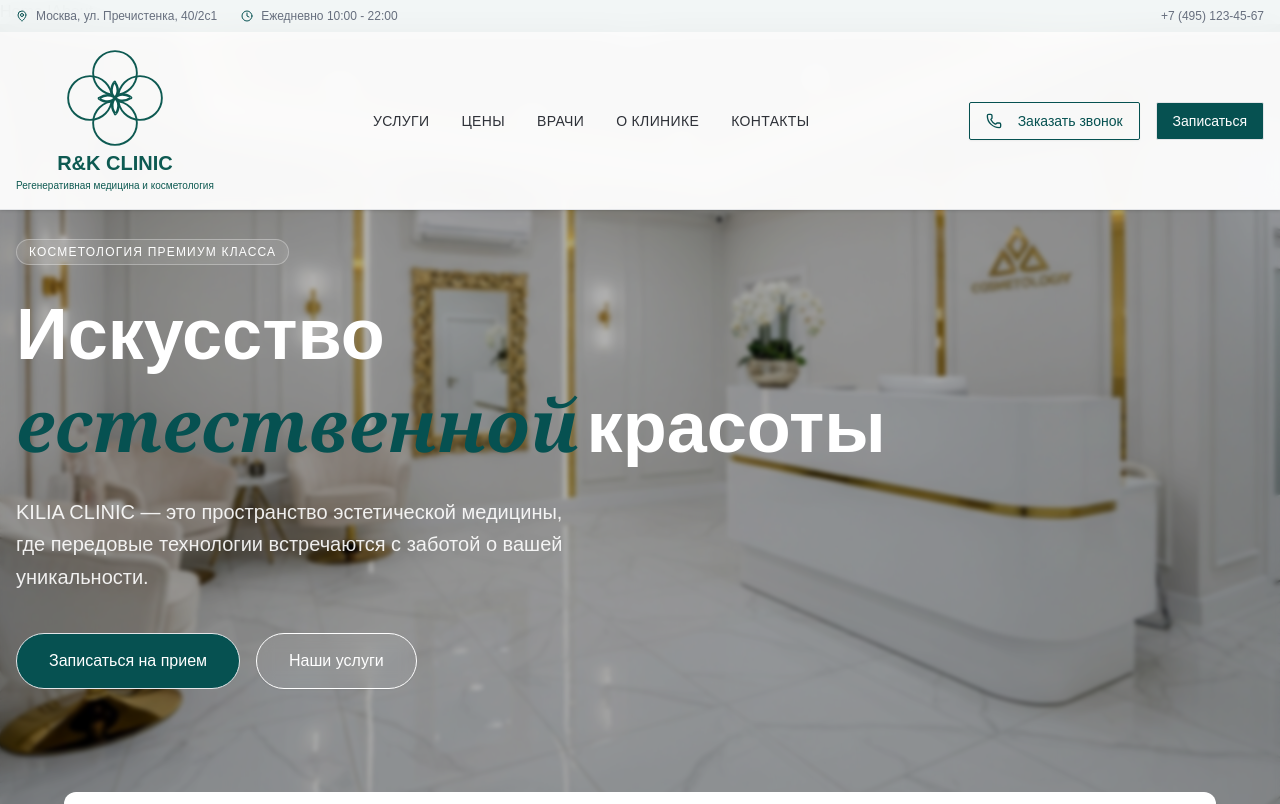
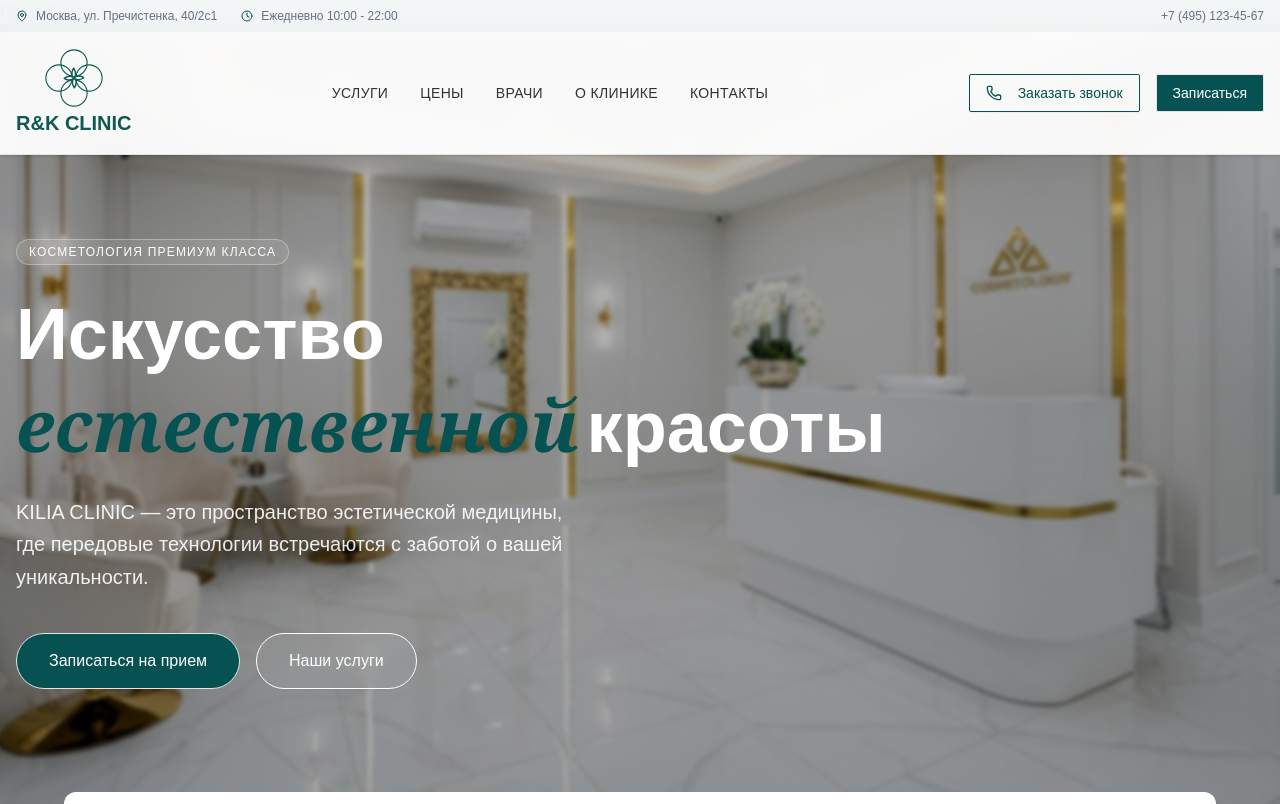
Before and after one commit to imamovv/rnk-clinic, a React (Vite) app: page / in a window 1280 px wide. Shown: the top 804 px of the page. Built offline with nearby package versions, Linux system fonts and the light colour scheme.

Commit message:
logo small

```diff
--- a/src/components/logo.css
+++ b/src/components/logo.css
@@ -3,8 +3,8 @@
 }
 
 #rk-logo {
-  width: 100px !important;  /* В 2 раза меньше */
-  height: 100px !important;
+  width: 60px !important;  /* В 2 раза меньше */
+  height: 60px !important;
 }
 
 /* --- Рисование линий --- */
--- a/src/components/ui/logo.tsx
+++ b/src/components/ui/logo.tsx
@@ -41,7 +41,7 @@ const RKLogo: React.FC = () => {
       </svg>
 
       <div className="brand">R&K CLINIC</div>
-      <div className="sub">Регенеративная медицина и косметология</div>
+      {/* <div className="sub">Регенеративная медицина и косметология</div> */}
     </div>
   );
 };
--- a/src/pages/Home.tsx
+++ b/src/pages/Home.tsx
@@ -13,6 +13,7 @@ import injectImg from "@/assets/generated_images/aesthetic_injection_procedure.p
 import laserImg from "@/assets/generated_images/modern_laser_cosmetology_equipment.png";
 
 import { DoctorsSection } from "@/components/sections/DoctorsSection";
+
 const TELEGRAM_POSTS = [
   "RKclinic/36",
   "RKclinic/33",
@@ -323,7 +324,7 @@ const TelegramPostCardWide: React.FC<TelegramPostCardWideProps> = ({ post }) =>
     <div
       className="
         flex flex-col
-        bg-slate-900
+        bg-primary
         text-white
         rounded-2xl
         overflow-hidden
```
